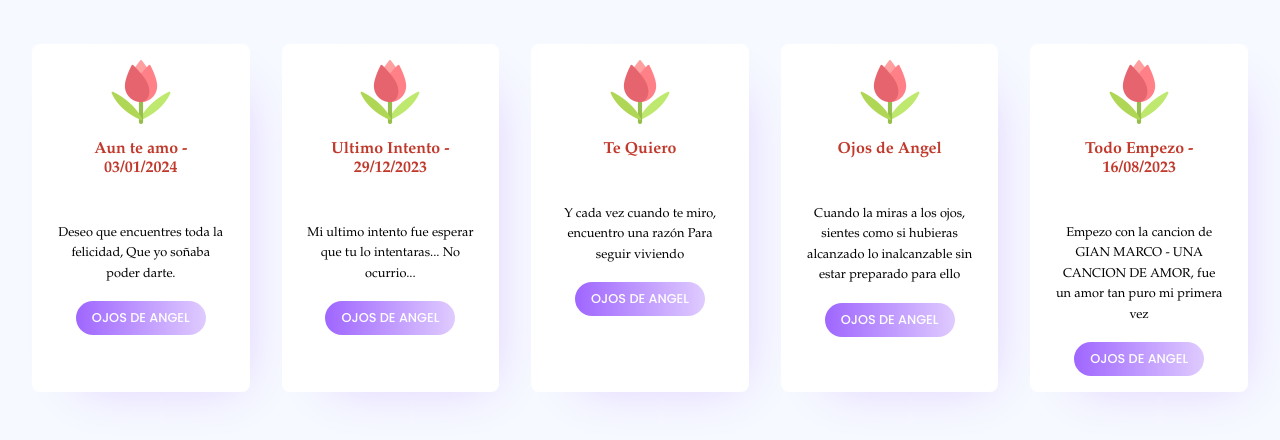
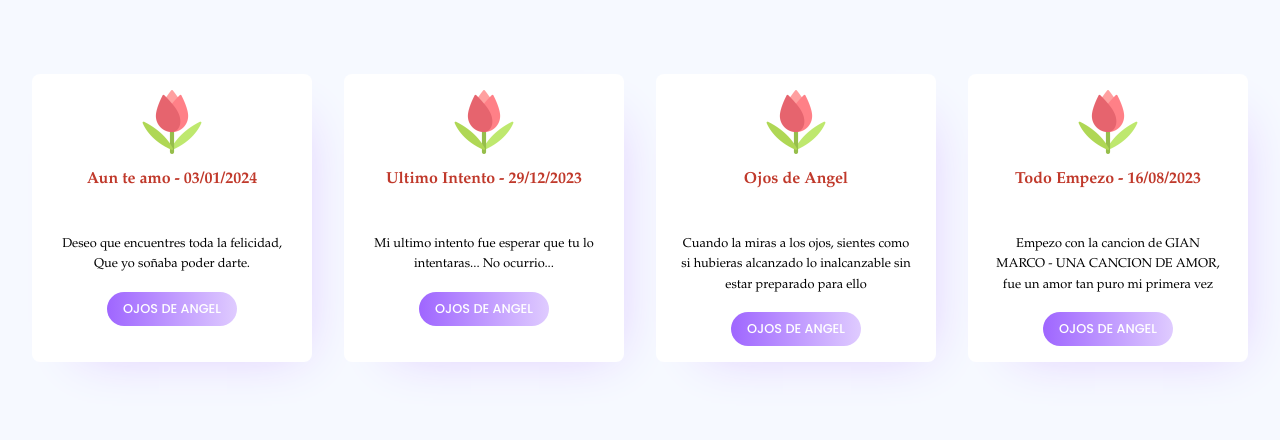
Before and after one commit to ojosdeangelvaleria/cards_for_you, a plain HTML site: page index.html in a window 1280 px wide. Shown: the part 182-622 px from the top of the page. Drawn offline with Linux system fonts and the light colour scheme.

Commit message:
Update index.html

```diff
--- a/index.html
+++ b/index.html
@@ -34,15 +34,7 @@
 		</section>
 
 
-		<section class="card">
-			<div class="icon">
-				<img src="img/tulipan.png" alt="Ojos de Angel">
-			</div>
-			<h3>Te Quiero</h3>
-			<span>Y cada vez cuando te miro, encuentro una razón
-				Para seguir viviendo</span>
-			<button>OJOS DE ANGEL</button>
-		</section>
+
 		<section class="card">
 			<div class="icon">
 				<img src="img/tulipan.png" alt="Ojos de Angel">
```
